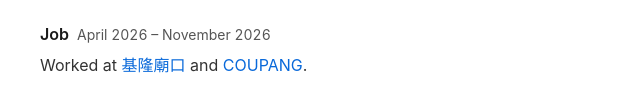
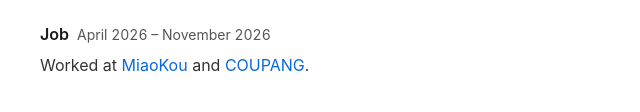
Before and after one commit to allenyeh95/allenyeh95.github.io, a plain HTML site: page index.html in a window 1280 px wide. Shown: the part 352-464 px from the top of the page, 284-924 px from the left. Drawn offline with Linux system fonts and the light colour scheme.

Commit message:
Update index.html

```diff
--- a/index.html
+++ b/index.html
@@ -152,7 +152,7 @@
           <span class="item-date">April 2026 – November 2026</span>
         </div>
         <p class="item-desc">
-          Worked at <a href="https://maps.app.goo.gl/ctKULVDK3ufY57519" target="_blank" rel="noopener">基隆廟口</a> and <a href="https://www.alp.global/en" target="_blank" rel="noopener">COUPANG</a>.
+          Worked at <a href="https://maps.app.goo.gl/ctKULVDK3ufY57519" target="_blank" rel="noopener">MiaoKou</a> and <a href="https://www.alp.global/en" target="_blank" rel="noopener">COUPANG</a>.
         </p>
       </li>
     </ul>
```
